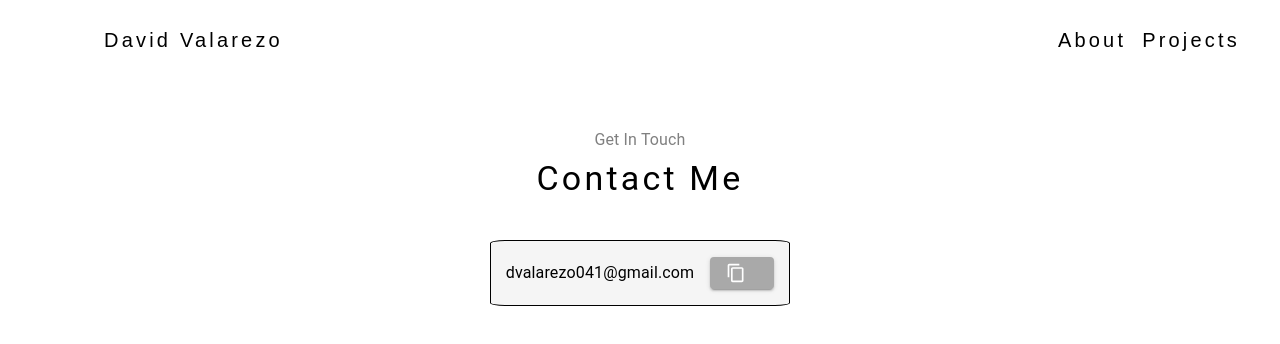
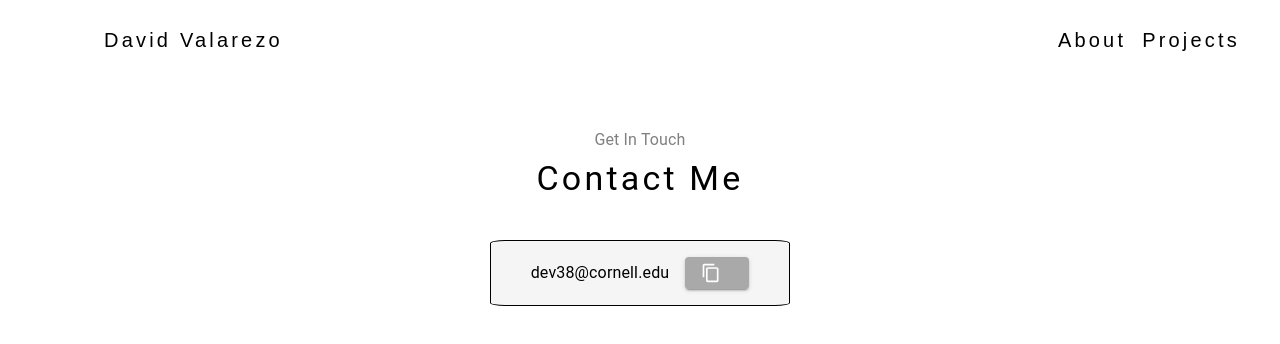
Before and after one commit to dvala041/portfolio, a Next.js app: page /portfolio/contact in a window 1280 px wide. Shown: the top 344 px of the page. Built offline with nearby package versions, Linux system fonts and the light colour scheme.

Commit message:
changed contact email

```diff
--- a/src/pages/contact.js
+++ b/src/pages/contact.js
@@ -5,7 +5,7 @@ import Snackbar from '@mui/material/Snackbar';
 
 
 export default function Contact() {
-  const email = "dvalarezo041@gmail.com";
+  const email = "dev38@cornell.edu";
 
   const [state, setState] = React.useState({
     open: false,
```
